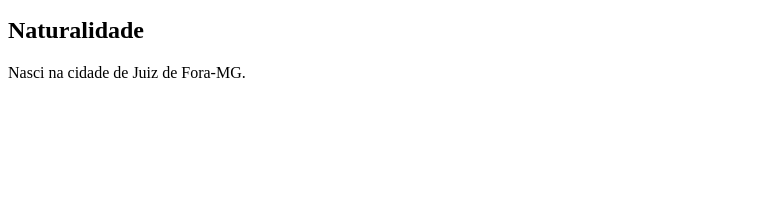
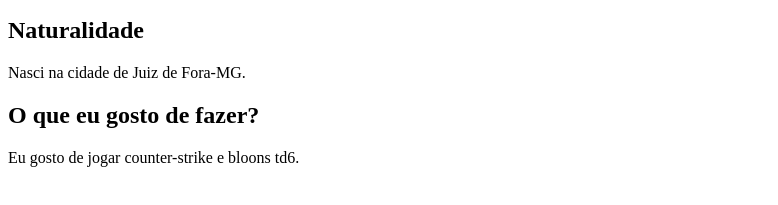
Before and after one commit to ufjf-dcc202/ufjf-dcc202-2023-3-b-atv3-ViniciusFGMelo, a website: page index.html in a window 1280 px wide. Shown: the part 101-306 px from the top of the page, without its empty margins (0-778 px from the left). Drawn offline with Linux system fonts and the light colour scheme.

Commit message:
Criado a segunda seção

```diff
--- a/index.html
+++ b/index.html
@@ -17,6 +17,10 @@
             <p>Nasci na cidade de Juiz de Fora-MG.</p>
         </section>
 
+        <section>
+            <h2>O que eu gosto de fazer?</h2>
+            <p>Eu gosto de jogar counter-strike e bloons td6.</p>
+        </section>
     </main>
 </body>
 
```
